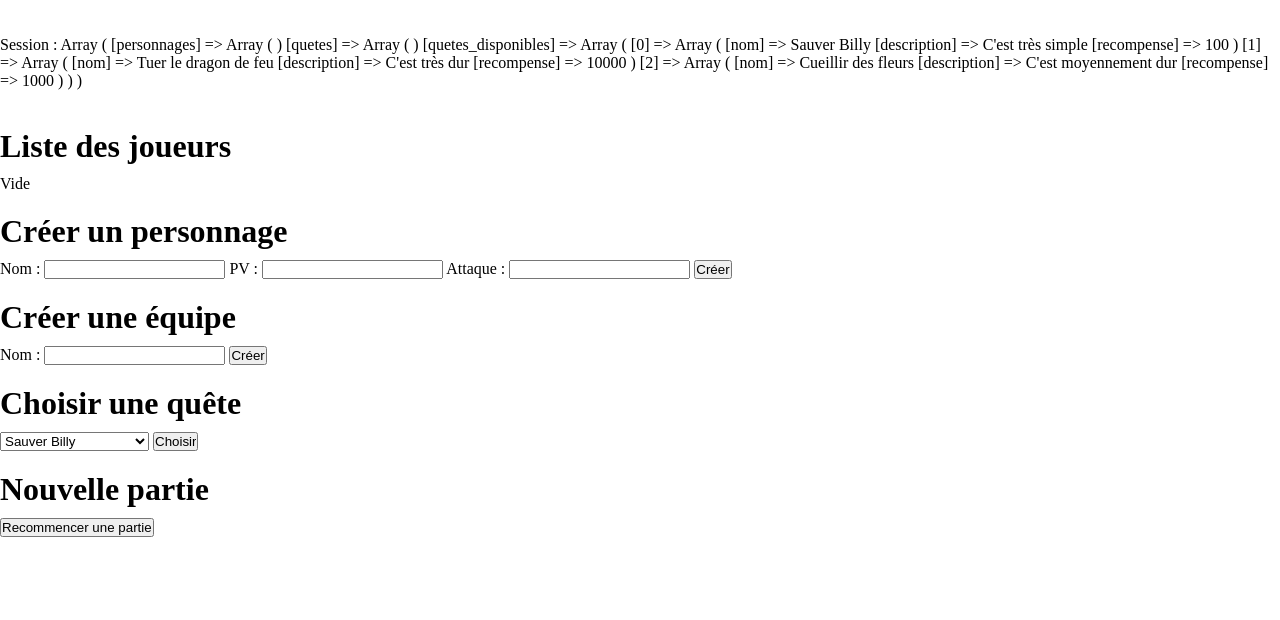
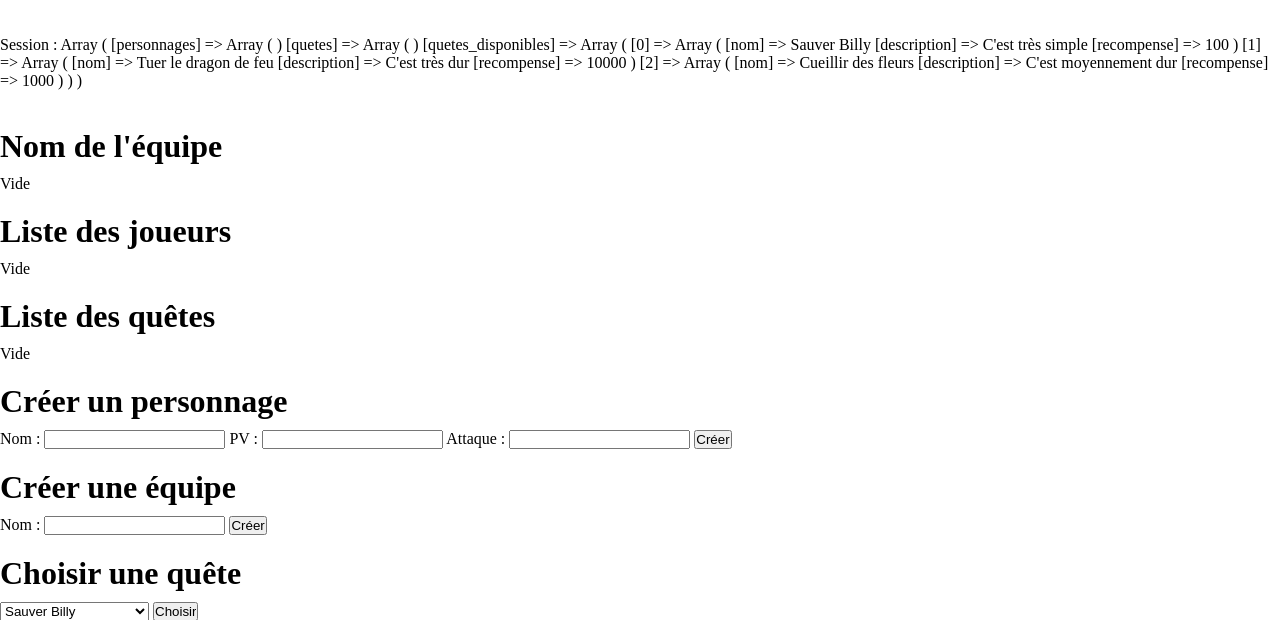
Before and after one commit to Odienne/quete, a PHP site: page / in a window 1280 px wide. Shown: the top 620 px of the page. Run offline with PHP 8.4, Linux system fonts and the light colour scheme.

Commit message:
Interface utilisateur

```diff
--- a/Controller.php
+++ b/Controller.php
@@ -28,7 +28,7 @@ switch ($action) {
     case 'choisir_quete':
     {
         $quete = $_SESSION['quetes_disponibles'][$_POST['quete']];
-        array_push($_SESSION['quetes'], new Quete($quete['nom_quete'], $quete['description_quete'], $quete['recompense_quete']));
+        array_push($_SESSION['quetes'], new Quete($quete['nom'], $quete['description'], $quete['recompense']));
         unset($_SESSION['quetes_disponibles'][$_POST['quete']]);
         break;
     }
--- a/index.php
+++ b/index.php
@@ -3,6 +3,7 @@ include 'Joueur.php';
 include 'Etat.php';
 include 'Vivant.php';
 include 'Equipe.php';
+include 'Quete.php';
 
 //Créer les variables de session si elles n'existent pas
 session_start();
@@ -27,6 +28,18 @@ echo "<br><br>";
 
 <link href="style.css" rel="stylesheet">
 
+<h1>Nom de l'équipe</h1>
+<?php
+if(!empty($_SESSION['equipe'])){
+    echo "<p class='gras'>".$_SESSION['equipe']->nom."</p>";
+    foreach($_SESSION['equipe']->joueurs as $key => $joueur){
+        echo "<p>-".$joueur->nom."</p>";
+    }
+}else{
+    echo "Vide";
+}
+?>
+
 <h1>Liste des joueurs</h1>
 <?php
 if(!empty($_SESSION['personnages'])){
@@ -39,6 +52,19 @@ if(!empty($_SESSION['personnages'])){
         <p>PV : <?php echo $joueur->pv ?></p>
         <p>Attaque : <?php echo $joueur->attaque ?></p>
         </div>
+        <?php
+    }
+}else{
+    echo "Vide";
+}
+?>
+
+<h1>Liste des quêtes</h1>
+<?php
+if(!empty($_SESSION['quetes'])){
+    foreach($_SESSION['quetes'] as $key => $quete){
+        ?>
+        <p>-<?php echo $quete->nom ?></p>
         <?php
     }
 }else{
```
